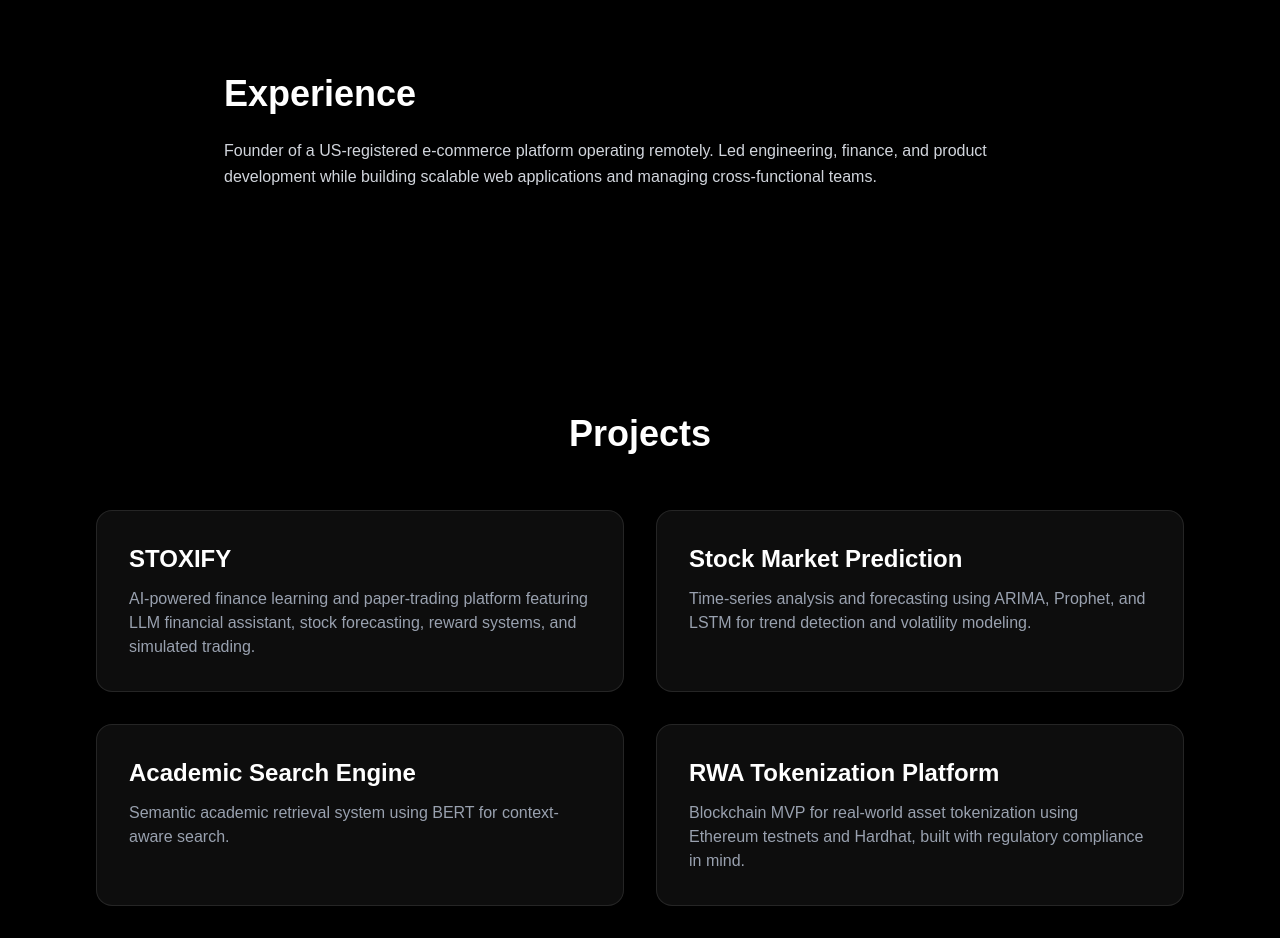
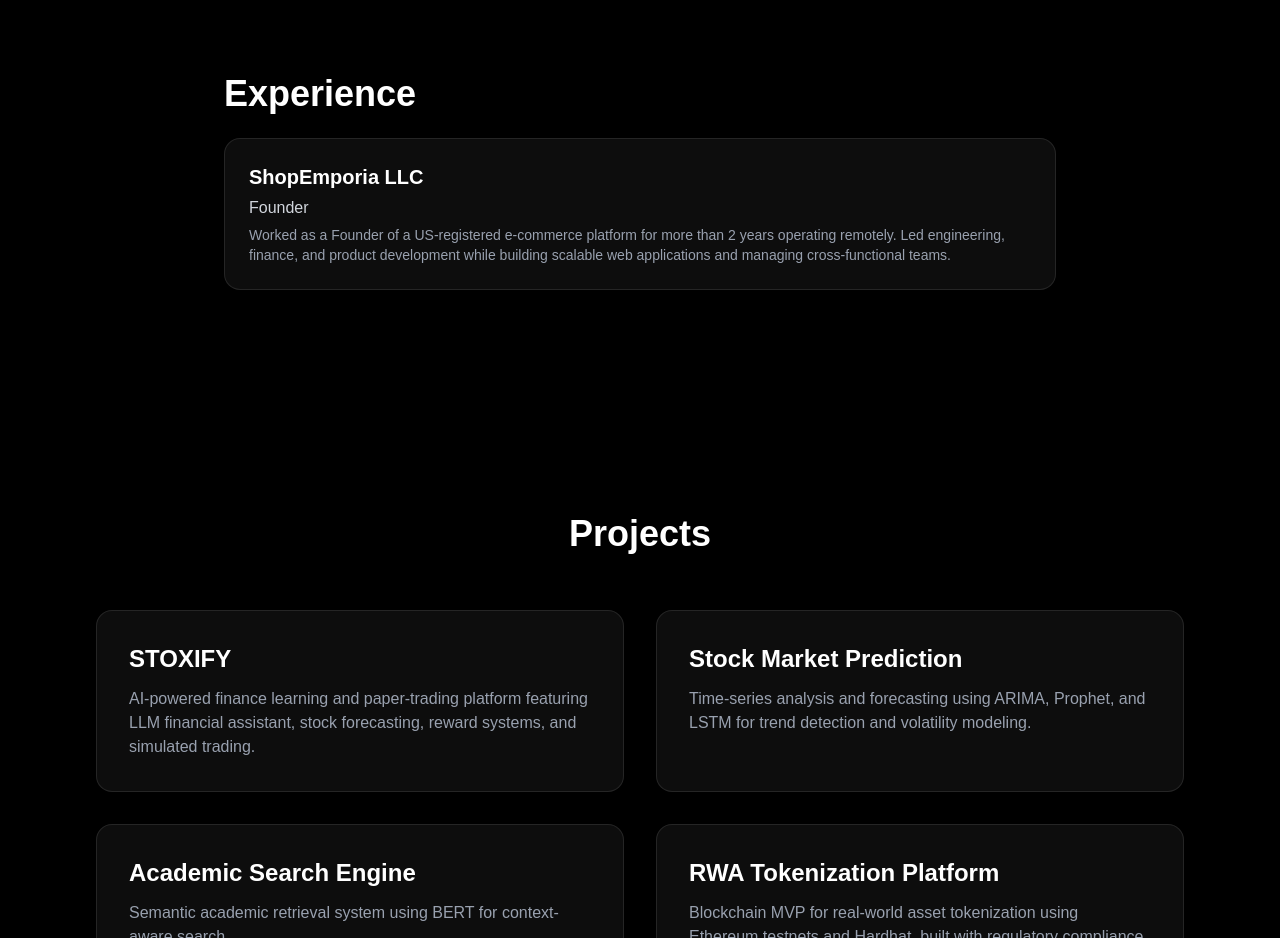
Before and after one commit to bigesh05/portfolio05, a Next.js app: page / in a window 1280 px wide. Shown: the part 1780-2718 px from the top of the page. Built offline with nearby package versions, Linux system fonts and the light colour scheme.

Commit message:
Update Experience section for live site

```diff
--- a/src/app/page.tsx
+++ b/src/app/page.tsx
@@ -98,9 +98,21 @@ export default function HomePage() {
 
       {/* EXPERIENCE */}
       <Section title="Experience">
-        Founder of a US-registered e-commerce platform operating remotely.
-        Led engineering, finance, and product development while building scalable
-        web applications and managing cross-functional teams.
+        <div className="space-y-6">
+          <div className="bg-white/5 backdrop-blur-xl p-6 rounded-2xl border border-white/10">
+            <h3 className="font-semibold text-xl text-white">
+              ShopEmporia LLC
+            </h3>
+            <p className="text-gray-300 mt-1">
+              Founder
+            </p>
+            <p className="text-sm text-gray-400 mt-1">
+            Worked as a Founder of a US-registered e-commerce platform for more than 2 years operating remotely.
+            Led engineering, finance, and product development while building scalable
+            web applications and managing cross-functional teams.
+            </p>
+          </div>
+        </div>
       </Section>
 
       {/* PROJECTS */}
```
